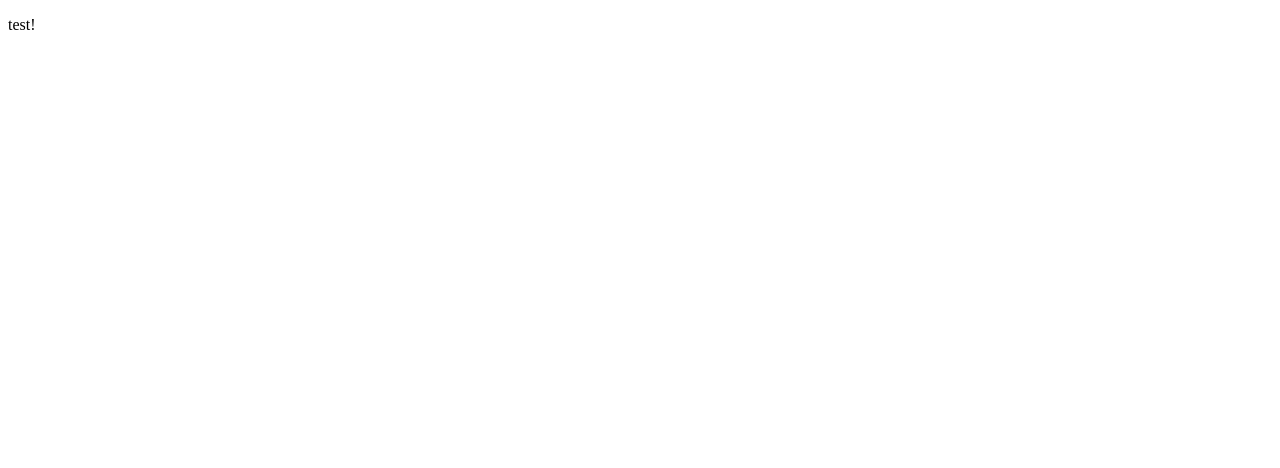
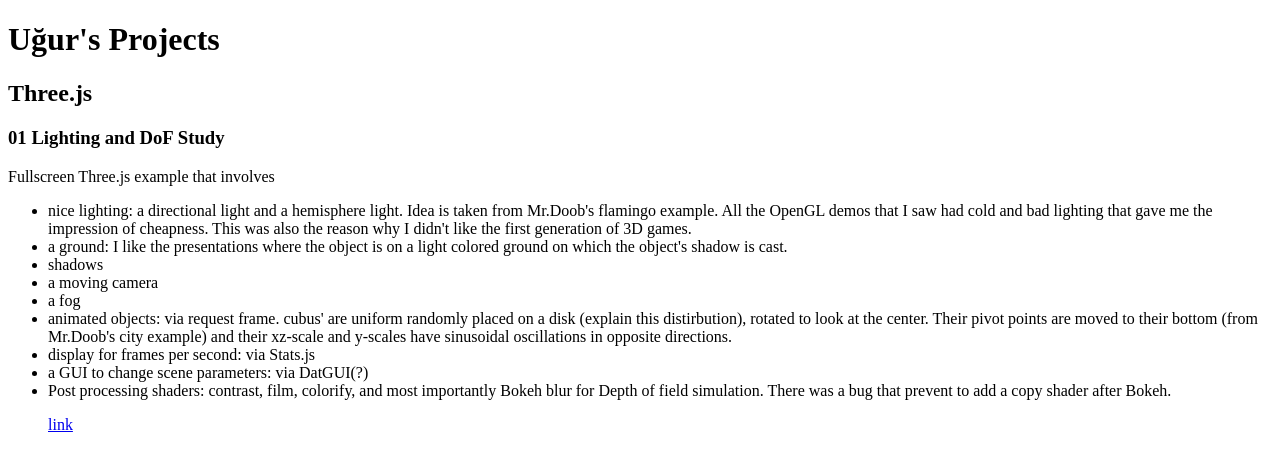
Before and after one commit to vug/vug.github.io, a plain HTML site: page index.html in a window 1280 px wide. Drawn offline with Linux system fonts and the light colour scheme.

Commit message:
first test project is added

```diff
--- a/index.html
+++ b/index.html
@@ -5,6 +5,21 @@
 <title>GitHub User Page</title>
 </head>
 <body>
-<p>test!</p>
+<h1>Uğur's Projects</h1>
+<h2>Three.js</h2>
+<h3>01 Lighting and DoF Study</h3>
+<p>Fullscreen Three.js example that involves</p>
+<ul>
+	<li>nice lighting: a directional light and a hemisphere light. Idea is taken from Mr.Doob's flamingo example. All the OpenGL demos that I saw had cold and bad lighting that gave me the impression of cheapness. This was also the reason why I didn't like the first generation of 3D games.</li>
+	<li>a ground: I like the presentations where the object is on a light colored ground on which the object's shadow is cast.</li>
+	<li>shadows</li>
+	<li>a moving camera</li>
+	<li>a fog</li>
+	<li>animated objects: via request frame. cubus' are uniform randomly placed on a disk (explain this distirbution), rotated to look at the center. Their pivot points are moved to their bottom (from Mr.Doob's city example) and their xz-scale and y-scales have sinusoidal oscillations in opposite directions.</li>
+	<li>display for frames per second: via Stats.js</li>
+	<li>a GUI to change scene parameters: via DatGUI(?)</li>
+	<li>Post processing shaders: contrast, film, colorify, and most importantly Bokeh blur for Depth of field simulation. There was a bug that prevent to add a copy shader after Bokeh.</li>
+<p></p>
+<a href="http://vug.github.io/test/lighting_02/">link</a>
 </body>
 </html>
```
